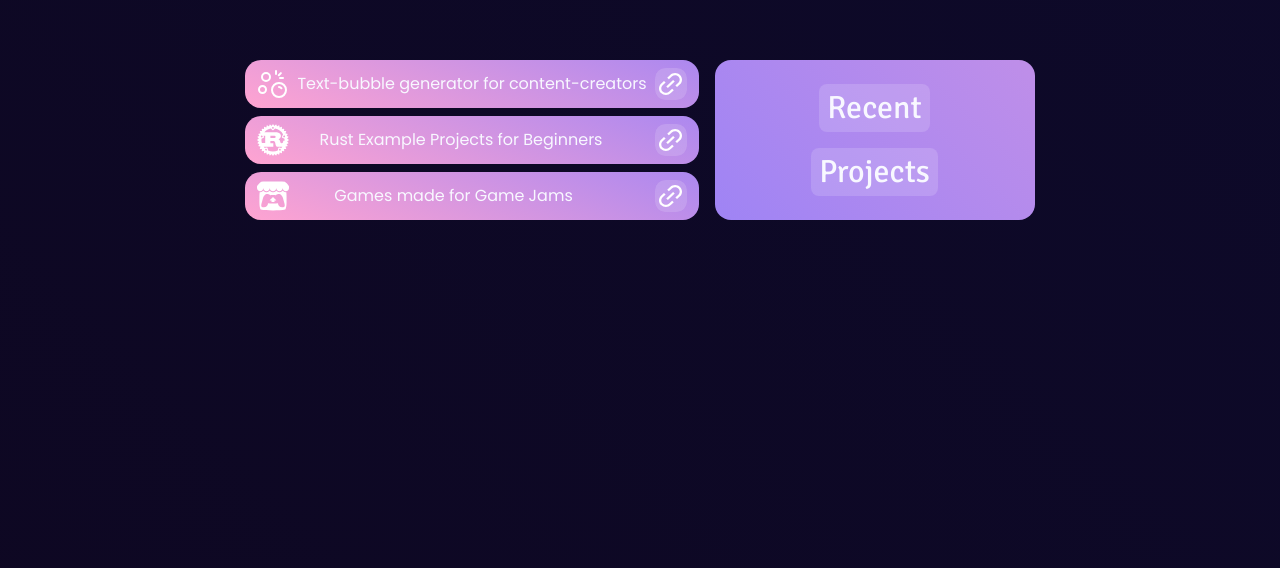
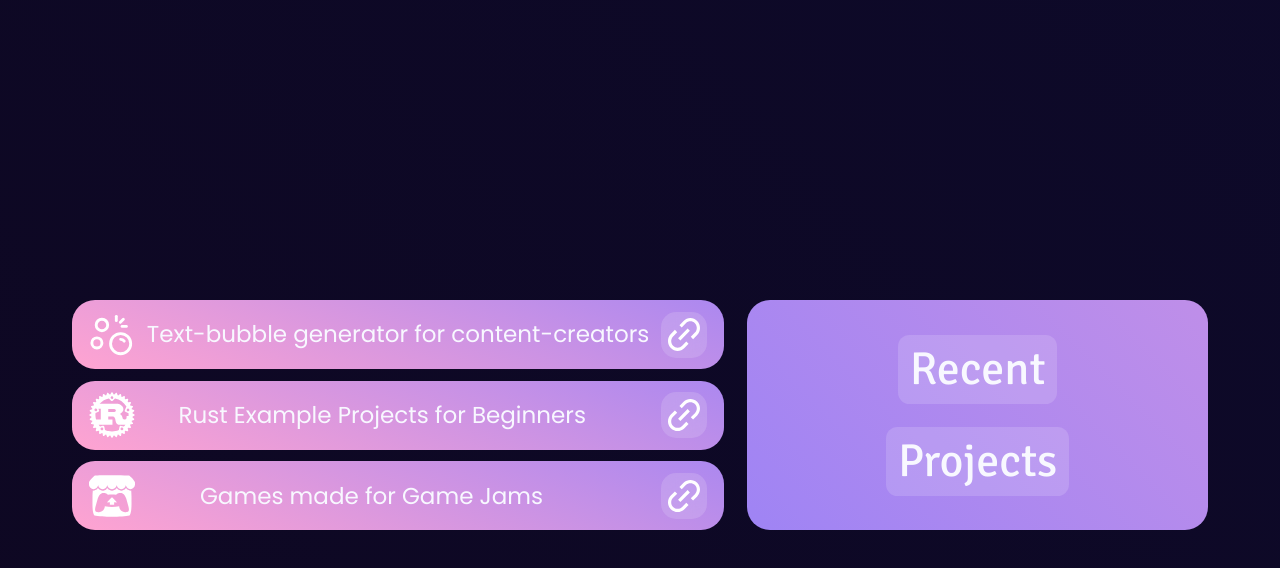
Before and after one commit to heyimrein/personal-site, a React (Vite) app: page / in a window 1280 px wide. Shown: the part 3380-3948 px from the top of the page. Built offline with nearby package versions, Linux system fonts and the light colour scheme; a web font is replaced by a local one.

Commit message:
Finish ProjectsSection

```diff
--- a/src/components/ProjectCard/ProjectCard.css
+++ b/src/components/ProjectCard/ProjectCard.css
@@ -51,6 +51,12 @@
   translate: 0 0;
 }
 
+@media (min-aspect-ratio: 1/1) {
+  .project-card {
+    cursor: grab;
+  }
+}
+
 @media (max-aspect-ratio: 1/1) {
   .project-card {
     pointer-events: none;
--- a/src/components/sections/IntroSection/IntroSection.css
+++ b/src/components/sections/IntroSection/IntroSection.css
@@ -81,7 +81,7 @@
 
 @media (max-aspect-ratio: 1/1) {
   .intro {
-    font-size: 5vw;
+    font-size: 4vw;
   }
 
   .intro > .wrapper {
--- a/src/components/sections/ProjectsSection/ProjectsSection.css
+++ b/src/components/sections/ProjectsSection/ProjectsSection.css
@@ -1,8 +1,8 @@
 .projects-section {
-  font-size: min(1.85vw, 1rem);
+  font-size: min(1.8vw, 1.5rem);
   display: flex;
   flex-direction: row;
-  margin: 5em 1em;
+  margin: 20rem 1rem;
 }
 
 .projects-group {
@@ -11,7 +11,8 @@
 }
 
 .projects-intro-wrapper {
-  perspective: 800px;
+  perspective: 600px;
+  cursor: crosshair;
 }
 
 .projects-intro-wrapper:first-child {
```
